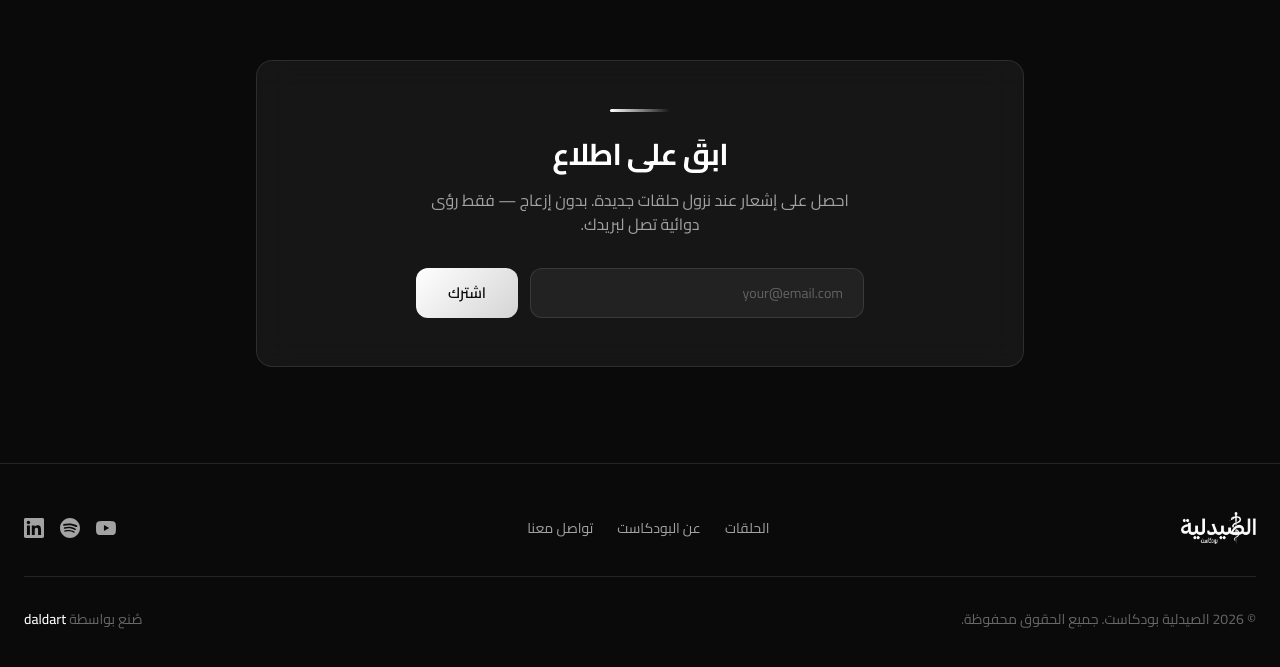
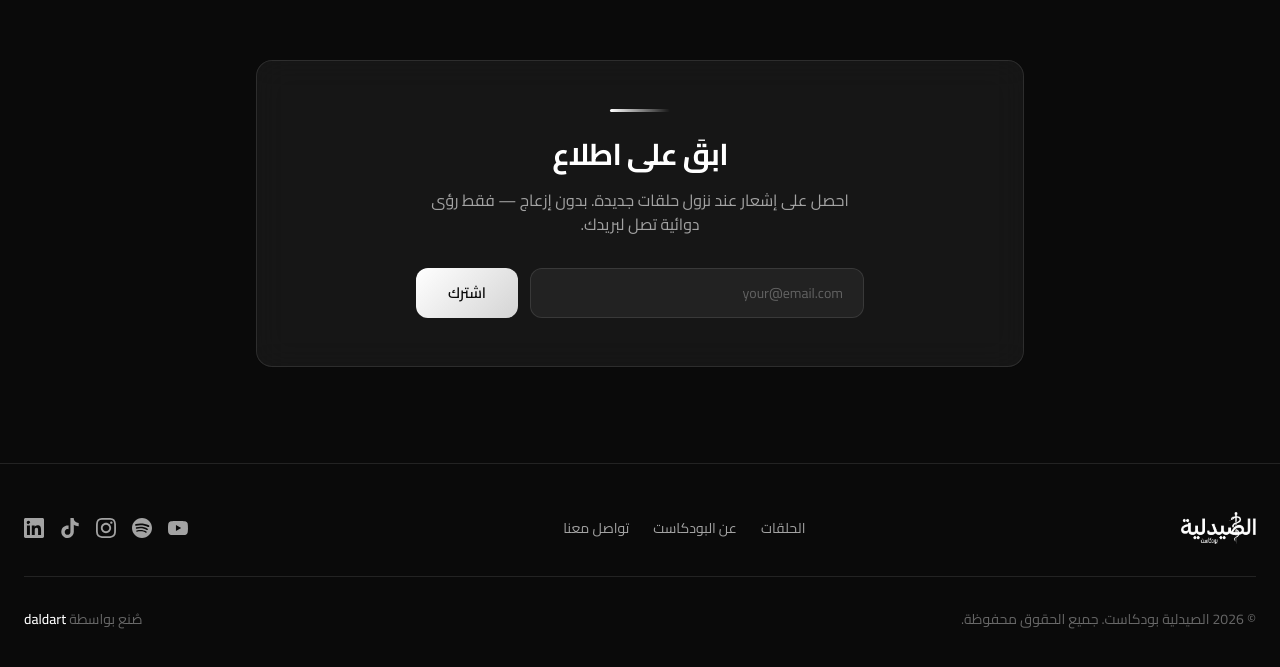
Before and after one commit to AbdallahElbadry/alsaydaliyah-web, a Next.js app: page /ar in a window 1280 px wide. Shown: the part 2238-2905 px from the top of the page. Built offline with nearby package versions, Linux system fonts and the light colour scheme; no server answers.

Commit message:
feat: add Instagram and TikTok social accounts to footer and JSON-LD metadata

```diff
--- a/app/[lang]/page.tsx
+++ b/app/[lang]/page.tsx
@@ -52,7 +52,14 @@ export default async function Home({ params }: { params: Promise<{ lang: string
       "logo": {
         "@type": "ImageObject",
         "url": `${siteUrl}/logo.png`
-      }
+      },
+      "sameAs": [
+        "https://www.youtube.com/channel/UCGWc5g2dInTp-eA8_xi7lJw",
+        "https://open.spotify.com/show/033OvM3BnMYtjggPkkQMJM",
+        "https://www.linkedin.com/company/alsaydaliyah-podcast/",
+        "https://www.instagram.com/alsydaliyah",
+        "https://www.tiktok.com/@alsydaliyah"
+      ]
     },
     "hasPart": episodes.map((episode) => ({
       "@type": "PodcastEpisode",
@@ -491,6 +498,38 @@ export default async function Home({ params }: { params: Promise<{ lang: string
                 </svg>
               </a>
               <a
+                href="https://www.instagram.com/alsydaliyah"
+                target="_blank"
+                rel="noopener noreferrer"
+                className="text-muted hover:text-foreground transition-colors"
+                aria-label="Instagram"
+                id="footer-instagram"
+              >
+                <svg
+                  className="w-5 h-5"
+                  fill="currentColor"
+                  viewBox="0 0 24 24"
+                >
+                  <path d="M12 2.163c3.204 0 3.584.012 4.85.07 3.252.148 4.771 1.691 4.919 4.919.058 1.265.069 1.645.069 4.849 0 3.205-.012 3.584-.069 4.849-.149 3.225-1.664 4.771-4.919 4.919-1.266.058-1.644.07-4.85.07-3.204 0-3.584-.012-4.849-.07-3.26-.149-4.771-1.699-4.919-4.92-.058-1.265-.07-1.644-.07-4.849 0-3.204.013-3.583.07-4.849.149-3.227 1.664-4.771 4.919-4.919 1.266-.057 1.645-.069 4.849-.069zm0-2.163c-3.259 0-3.667.014-4.947.072-4.358.2-6.78 2.618-6.98 6.98-.059 1.281-.073 1.689-.073 4.948 0 3.259.014 3.668.072 4.948.2 4.358 2.618 6.78 6.98 6.98 1.281.058 1.689.072 4.948.072 3.259 0 3.668-.014 4.948-.072 4.354-.2 6.782-2.618 6.979-6.98.059-1.28.073-1.689.073-4.948 0-3.259-.014-3.667-.072-4.947-.196-4.354-2.617-6.78-6.979-6.98-1.281-.059-1.69-.073-4.949-.073zm0 5.838c-3.403 0-6.162 2.759-6.162 6.162s2.759 6.163 6.162 6.163 6.162-2.759 6.162-6.163c0-3.403-2.759-6.162-6.162-6.162zm0 10.162c-2.209 0-4-1.79-4-4 0-2.209 1.791-4 4-4s4 1.791 4 4c0 2.21-1.791 4-4 4zm6.406-11.845c-.796 0-1.441.645-1.441 1.44s.645 1.44 1.441 1.44c.795 0 1.439-.645 1.439-1.44s-.644-1.44-1.439-1.44z" />
+                </svg>
+              </a>
+              <a
+                href="https://www.tiktok.com/@alsydaliyah"
+                target="_blank"
+                rel="noopener noreferrer"
+                className="text-muted hover:text-foreground transition-colors"
+                aria-label="TikTok"
+                id="footer-tiktok"
+              >
+                <svg
+                  className="w-5 h-5"
+                  fill="currentColor"
+                  viewBox="0 0 24 24"
+                >
+                  <path d="M12.525.02c1.31-.02 2.61-.01 3.91-.02.08 1.53.63 3.09 1.75 4.17 1.12 1.11 2.7 1.62 4.24 1.79v4.03c-1.44-.05-2.89-.35-4.2-.97-.57-.26-1.1-.59-1.62-.93-.01 2.92.01 5.84-.02 8.75-.08 1.4-.54 2.79-1.35 3.94-1.31 1.92-3.58 3.17-5.91 3.21-1.43.08-2.86-.31-4.08-1.03-2.02-1.19-3.44-3.37-3.65-5.71-.02-.5-.03-1-.01-1.49.18-1.9 1.12-3.72 2.58-4.96 1.66-1.44 3.98-2.13 6.15-1.72.02 1.48-.04 2.96-.04 4.44-.99-.32-2.15-.23-3.02.37-.63.41-1.11 1.04-1.36 1.75-.21.51-.15 1.07-.14 1.61.24 1.64 1.82 3.02 3.5 2.87 1.12-.01 2.19-.66 2.77-1.61.19-.33.4-.67.41-1.06.1-1.79.06-3.57.07-5.36.01-4.03-.01-8.05.02-12.07z" />
+                </svg>
+              </a>
+              <a
                 href="https://www.linkedin.com/company/alsaydaliyah-podcast/"
                 target="_blank"
                 rel="noopener noreferrer"
@@ -503,7 +542,7 @@ export default async function Home({ params }: { params: Promise<{ lang: string
                   fill="currentColor"
                   viewBox="0 0 24 24"
                 >
-                  <path d="M20.447 20.452h-3.554v-5.569c0-1.328-.027-3.037-1.852-3.037-1.853 0-2.136 1.445-2.136 2.939v5.667H9.351V9h3.414v1.561h.046c.477-.9 1.637-1.85 3.37-1.85 3.601 0 4.267 2.37 4.267 5.455v6.286zM5.337 7.433c-1.144 0-2.063-.926-2.063-2.065 0-1.138.92-2.063 2.063-2.063 1.14 0 2.064.925 2.064 2.063 0 1.139-.925 2.065-2.064 2.065zm1.782 13.019H3.555V9h3.564v11.452zM22.225 0H1.771C.792 0 0 .774 0 1.729v20.542C0 23.227.792 24 1.771 24h20.451C23.2 24 24 23.227 24 22.271V1.729C24 .774 23.2 0 22.222 0h.003z" />
+                  <path d="M20.447 20.452h-3.554v-5.569c0-1.328-.027-3.037-1.852-3.037-1.853 0-2.136 1.445-2.136 2.939v5.667H9.351V9h3.414v1.561h.046c.477-.9 1.637-1.85 3.37-1.85 3.601 0 4.267 2.37 4.267 5.455v6.286zM5.337 7.433c-1.144 0-2.063-.926-2.063-2.065 0-1.138.92-2.063 2.063-2.063 1.14 0 2.064.925 2.064 2.065zm1.782 13.019H3.555V9h3.564v11.452zM22.225 0H1.771C.792 0 0 .774 0 1.729v20.542C0 23.227.792 24 1.771 24h20.451C23.2 24 24 23.227 24 22.271V1.729C24 .774 23.2 0 22.222 0h.003z" />
                 </svg>
               </a>
             </div>
```
